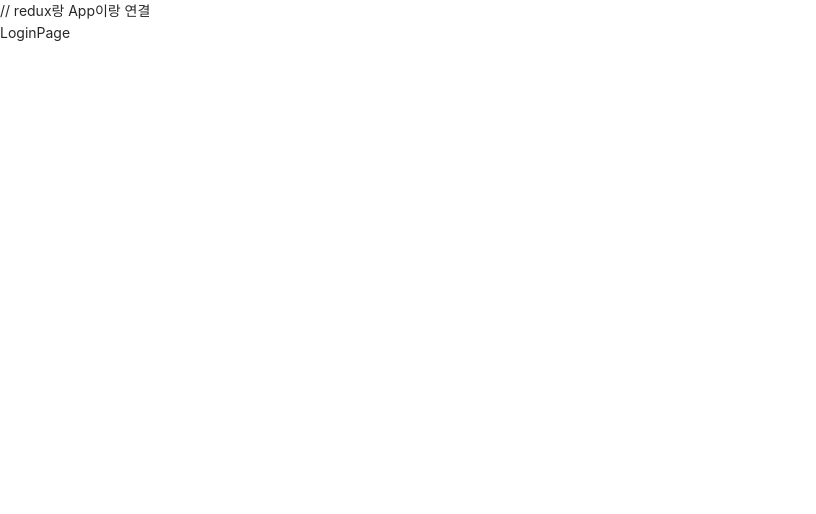
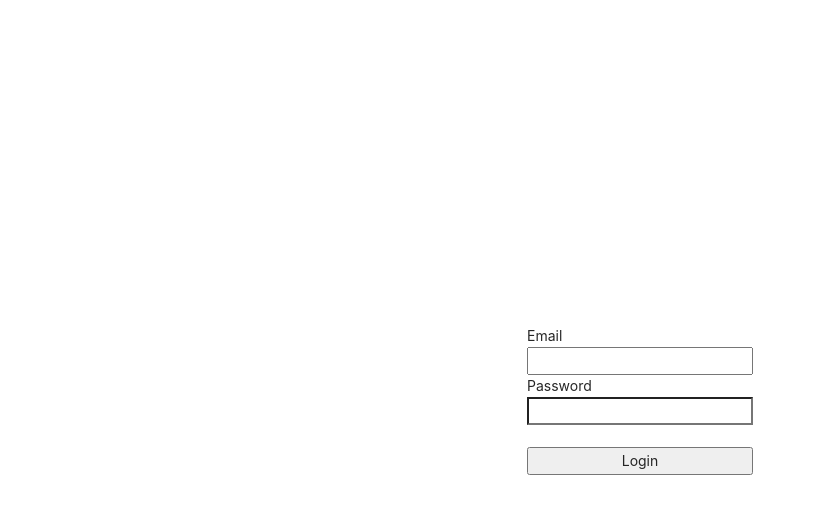
Before and after one commit to seyoung5744/Basic-of-React-Node.js, a React (Create React App) app in the folder boiler-plate/client/: page /login in a window 1280 px wide. Shown: the top 514 px of the page, without its empty margins (0-816 px from the left). Built offline with nearby package versions, Linux system fonts and the light colour scheme.

Commit message:
#29~30 redux를 이용한 로그인 구현

```diff
--- /dev/null
+++ b/boiler-plate/client/src/_actions/types.js
@@ -0,0 +1 @@
+export const LOGIN_USER = "login_user";
--- /dev/null
+++ b/boiler-plate/client/src/_actions/user_action.js
@@ -0,0 +1,13 @@
+import axios from 'axios';
+import {LOGIN_USER} from './types';
+
+export function loginUser(dataToSubmit) { // LoginPage let body 부분을 파라미터를 통해서 받는다.
+    const request = axios
+        .post("/api/users/login", dataToSubmit)
+        .then(response => response.data) // 서버에서 받은 데이터를 request에 저장);
+
+    return { // reducer로 보낸다. 왜냐면 reducer에서 previousState와 action을 조합해서 nextState를 만들기 위해!!
+        type: LOGIN_USER,
+        payload: request
+    }
+}
--- a/boiler-plate/client/src/_reducers/index.js
+++ b/boiler-plate/client/src/_reducers/index.js
@@ -3,10 +3,10 @@
 // combineReducers는 이러한 여러 reducer들을 Root Reducer에서 하나로 합쳐주는 기능을 한다.
 
 import { combineReducers } from 'redux';
-//import user from './user_reducer';
+import user from './user_reducer';
 
 const rootReducer = combineReducers({
-    // user,
+    user
 })
 
 export default rootReducer;
--- a/boiler-plate/client/src/_reducers/user_reducer.js
+++ b/boiler-plate/client/src/_reducers/user_reducer.js
@@ -0,0 +1,17 @@
+import { LOGIN_USER } from '../_actions/types';
+
+export default function(state = {}, action) {
+    switch(action.type){ // 각각의 type에 따른 조치.
+        case LOGIN_USER:
+                return {...state, loginSuccess: action.payload}
+                // ...(spread operater) : 위의 빈 state를 그 상태 그대로 가져오는 것
+                // user_action의 payload를 loginSuccess에 넣어줌.
+            break;
+
+        default:
+            return state;
+    }
+
+
+
+}
--- a/boiler-plate/client/src/components/views/LandingPage/LandingPage.js
+++ b/boiler-plate/client/src/components/views/LandingPage/LandingPage.js
@@ -9,8 +9,11 @@
         .then(response => console.log(response.data))
     }, [])
     return (
-        <div>
-            LandingPage
+        <div style = {{
+            display: 'flex', justifyContent: 'center', alignItems: 'center'
+            , width: '100%', height: '100vh'
+        }}>
+            <h2>시작 페이지</h2>
         </div>
     )
 }
--- a/boiler-plate/client/src/components/views/LoginPage/LoginPage.js
+++ b/boiler-plate/client/src/components/views/LoginPage/LoginPage.js
@@ -1,11 +1,72 @@
-import React from 'react'
+import Axios from "axios";
+import {response} from "express";
+import React, {useState} from "react";
+import {useDispatch} from 'react-redux';
+import {loginUser} from '../../../_actions/user_action';
 
-function LoginPage() {
+function LoginPage(props) {
+    const dispatch = useDispatch();
+
+    // 1 . value 부분 state 넣기 rendor 부분의 데이터 변화를 하기 위해서는 state 변화를 시켜서 적용
+    const [Email, setEmail] = useState(""); // setEmail을 통해 state 변경 가능.
+    const [Password, setPassword] = useState("");
+
+    // 2. State 설정만으로는 form에 타이핑이 안된다. 그리고 타이핑을 할때 이 state를 바꿔주면 및에 코드의 value가 바뀐다.
+    // 타이핑을 할때 onChange라는 이벤트를 발생시켜서 state을 바꿔주고 해당 state이 바뀌면 value가 바뀐다.
+    const onEmailHandler = (event) => {
+        setEmail(event.currentTarget.value); // setEmail을 통해 state 변경 가능.
+    };
+    const onPasswordHandler = (event) => {
+        setPassword(event.currentTarget.value);
+    };
+
+    const onSubmitHandler = (event) => {
+        event.preventDefault(); // 버튼 클릭했을 시 리플레시가 되는 것을 방지. 안그러면 작업 진행이 안됨.
+        // console.log('Email',Email) console.log('Password',Password)
+
+        let body = {
+            email: Email,
+            password: Password
+        };
+
+        dispatch(loginUser(body)).then(response => {
+            if (response.payload.loginSuccess) {
+                props
+                    .history
+                    .push('/')
+            } else {
+                alert('Error~')
+            }
+        })
+        // Axios.post("/api/user/login", body).then((respose) => {});  원래 해당 부분은 _action
+        // 에서 하는 작업
+
+    }; // 서버에 보내고자 하는 값들을 state가 갖고 있는다.
+
     return (
-        <div>
-            LoginPage
+        <div
+            style={{
+                display: "flex",
+                justifyContent: "center",
+                alignItems: "center",
+                width: "100%",
+                height: "100vh"
+            }}>
+            <form
+                style={{
+                    display: "flex",
+                    flexDirection: "column"
+                }}
+                onSubmit={onSubmitHandler}>
+                <label>Email</label>
+                <input type="email" value={Email} onChange={onEmailHandler}/>
+                <label>Password</label>
+                <input type="password" value={Password} onChange={onPasswordHandler}/>
+                <br/>
+                <button>Login</button>
+            </form>
         </div>
-    )
+    );
 }
 
-export default LoginPage
+export default LoginPage;
--- a/boiler-plate/client/src/index.js
+++ b/boiler-plate/client/src/index.js
@@ -16,12 +16,12 @@
 const createStoreWithMiddleware = applyMiddleware(promiseMiddleware, ReduxThunk)(createStore)
 
 ReactDOM.render(
-  <Provider
+  <Provider // redux랑 App이랑 연결
       store={createStoreWithMiddleware(Reducer,
-          window._REDUX_DEVTOOLS_EXTENSION__ &&
-          window._REDUX_DEVTOOLS_EXTENSION__()
+        window.__REDUX_DEVTOOLS_EXTENSION__ &&
+        window.__REDUX_DEVTOOLS_EXTENSION__()
         )}
-  > // redux랑 App이랑 연결
+  >
     <App />
   </Provider>,
   document.getElementById("root")
```
